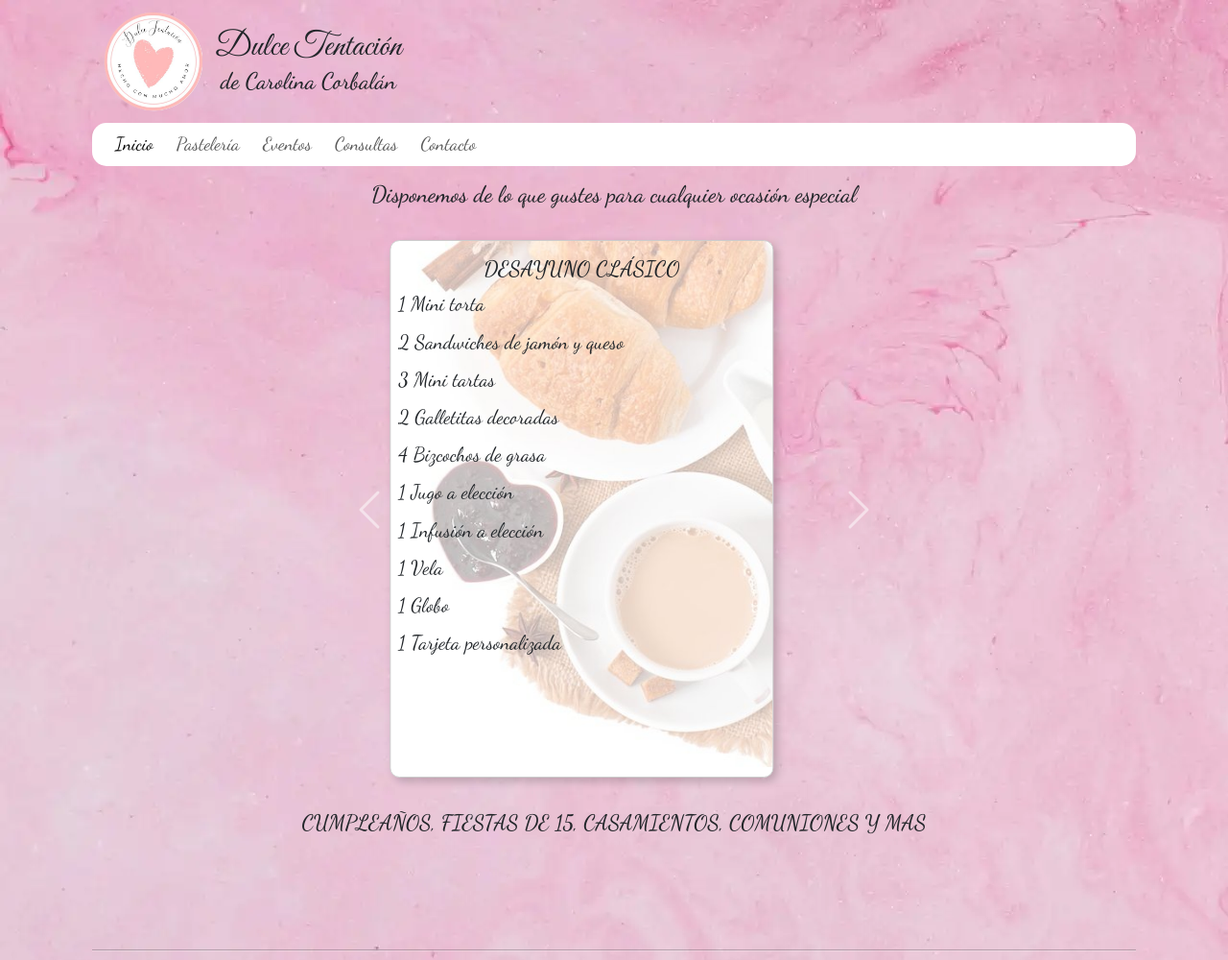
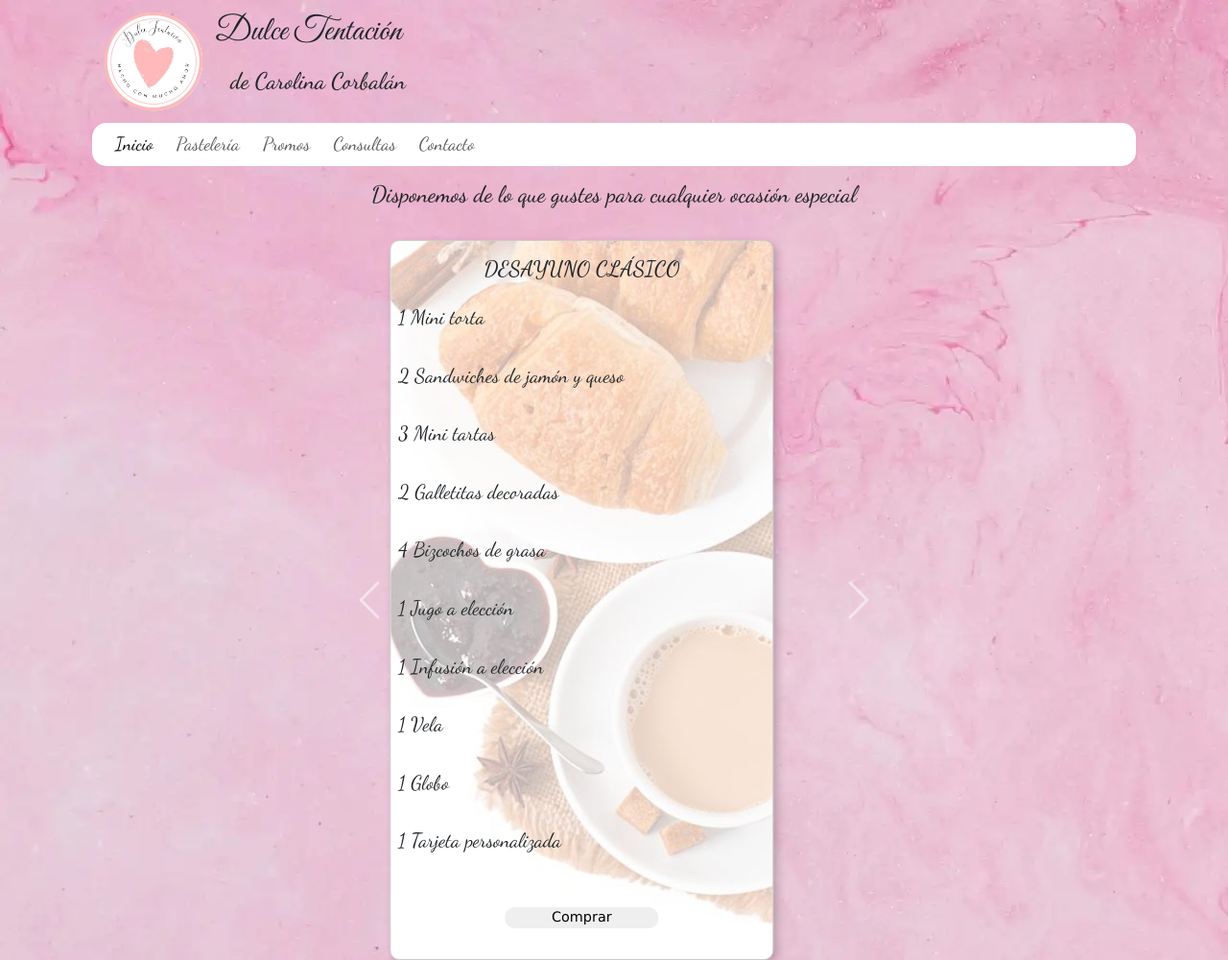
Before and after one commit to MuroPablo/dulcetentacion, a plain HTML site: page pages/promos.html in a window 1280 px wide. Shown: the top 1000 px of the page at 96% size. Drawn offline with nearby package versions, Linux system fonts and the light colour scheme.

Commit message:
Proyecto Final 2.0

```diff
--- a/pages/eventos.html
+++ b/pages/promos.html
@@ -3,7 +3,7 @@
   <head>
     <meta charset="UTF-8" />
     <meta name="viewport" content="width=device-width, initial-scale=1.0" />
-    <title>Dulce Tentación - Eventos</title>
+    <title>Dulce Tentación - Promos</title>
     <link rel="preconnect" href="https://fonts.googleapis.com" />
     <link rel="preconnect" href="https://fonts.gstatic.com" crossorigin />
     <link
@@ -69,7 +69,7 @@
                 >
               </li>
               <li class="nav-item">
-                <a class="nav-link" href="../pages/eventos.html">Eventos</a>
+                <a class="nav-link" href="../pages/promos.html">Promos</a>
               </li>
               <li class="nav-item">
                 <a class="nav-link" href="../pages/consultas.html">Consultas</a>
@@ -107,6 +107,7 @@
                 <p>1 Vela</p>
                 <p>1 Globo</p>
                 <p>1 Tarjeta personalizada</p>
+                <button type="submit" class="botonConsulta">Comprar</button>
               </section>
             </div>
           </div>
@@ -128,6 +129,7 @@
                 <p>1 Tarjeta personalizada</p>
                 <p>Stickers personalizados</p>
                 <p>Decoración temática favorita</p>
+                <button type="submit" class="botonConsulta">Comprar</button>
               </section>
             </div>
           </div>
@@ -161,7 +163,7 @@
           <span class="visually-hidden">Siguiente</span>
         </button>
       </div>
-      <h3 class="textoCentrado">
+      <h3 class="textoCentrado mb-5">
         CUMPLEAÑOS, FIESTAS DE 15, CASAMIENTOS, COMUNIONES Y MAS
       </h3>
     </main>
--- a/scss/layout/_contenedores.scss
+++ b/scss/layout/_contenedores.scss
@@ -20,13 +20,16 @@
 
 .contenedorPromos {
   @extend %contenedor;
+  display: flex;
+  flex-direction: column;
+  justify-content: space-between;
   width: 25rem;
-  min-height: 70vh;
+  height: 750px;
 }
 
 .fotos {
   width: 100%;
-  border-radius: 15px;
+  border-radius: 10px;
   transition-duration: 1s;
 
   &:hover {
@@ -44,6 +47,7 @@
 
 .fuenteConsultas {
   font-family: "Verdana";
+  font-size: 0.9rem;
 }
 
 .anchoSlider {
@@ -52,8 +56,7 @@
 
 .fotoContacto {
   width: 100%;
-  max-width: 300%;
-  border-radius: 1rem;
+  border-radius: 10px;
 }
 
 // Fondos de los contenedores
--- a/scss/layout/_estilosgrales.scss
+++ b/scss/layout/_estilosgrales.scss
@@ -23,11 +23,13 @@ main{
 // Tamaño de los títulos
 h2 {
   font-size: 1.5rem;
-  margin: 1rem;
+  padding: 1rem;
+  margin: 0;
 }
 h3 {
   font-size: 1.4rem;
   padding-top: 1rem;
+  margin: 0;
 }
 p {
   margin: 0.5rem;
```
Also changed, not shown: index.html (+1 -1 lines), pages/consultas.html (+2 -2 lines), pages/contacto.html (+2 -1 lines), pages/pasteleria.html (+1 -1 lines), css/estilos.css, scss/layout/_main.scss (deleted), 1 other file.
